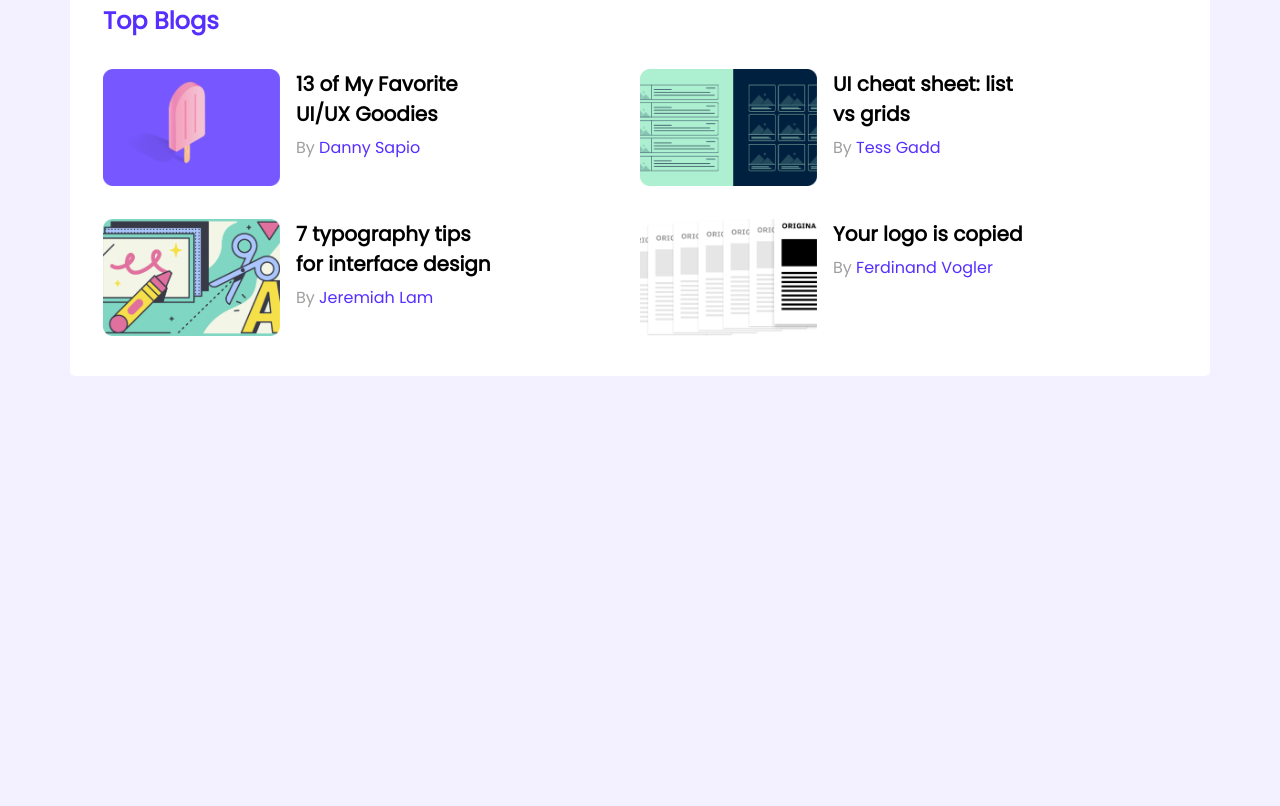
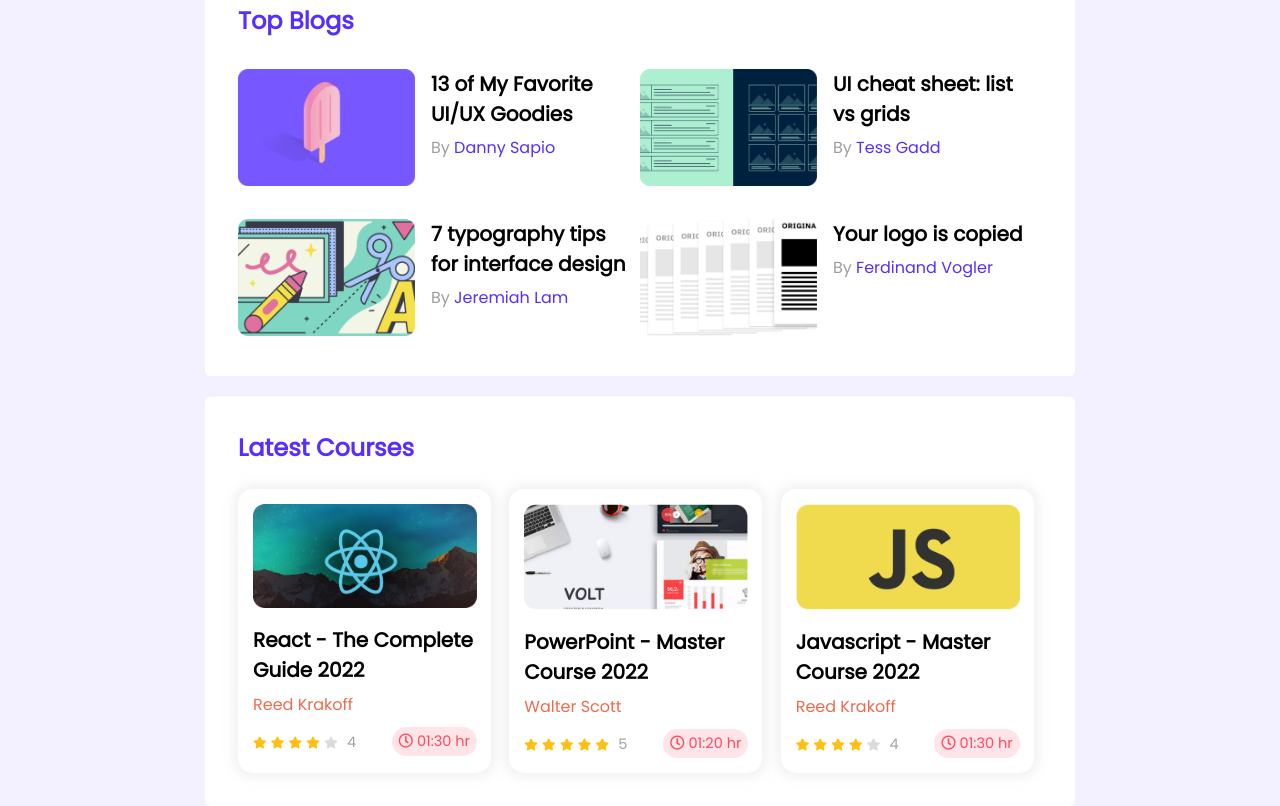
Before and after one commit to technayan/leader-board, a plain HTML site: page index.html in a window 1280 px wide. Shown: the part 442-1248 px from the top of the page. Before the commit the page ends 818 px from the top, so only its background shows below. Drawn offline with Linux system fonts and the light colour scheme.

Commit message:
Latest Courses Section Added

```diff
--- a/index.html
+++ b/index.html
@@ -5,6 +5,9 @@
     <meta http-equiv="X-UA-Compatible" content="IE=edge">
     <meta name="viewport" content="width=device-width, initial-scale=1.0">
     <title>Leader Board</title>
+    <!-- Font Awesome -->
+    <link rel="stylesheet" href="https://use.fontawesome.com/releases/v5.15.4/css/all.css" integrity="sha384-DyZ88mC6Up2uqS4h/KRgHuoeGwBcD4Ng9SiP4dIRy0EXTlnuz47vAwmeGwVChigm" crossorigin="anonymous">
+    <!-- Style Sheet -->
     <link rel="stylesheet" href="style/style.css">
 </head>
 <body>
@@ -104,6 +107,70 @@
                     </div>
                 </section>
             </div>
+            <div class="latest-course-wrapper">
+                <section class="latest-course-section">
+                    <h2 class="section-title">Latest Courses</h2>
+                    <div class="courses">
+                        <div class="course">
+                            <img src="./images/courses/course-1.png" alt="React Course" class="course-img">
+                            <a href="#" class="course-title">React - The Complete Guide 2022</a>
+                            <a href="#" class="instractor">Reed Krakoff</a>
+                            <div class="course-info">
+                                <div class="rating">
+                                    <i class="fas fa-star"></i>
+                                    <i class="fas fa-star"></i>
+                                    <i class="fas fa-star"></i>
+                                    <i class="fas fa-star"></i>
+                                    <i class="fas fa-star unmarked"></i>
+                                    <span>4</span>
+                                </div>
+                                <div class="duration">
+                                    <i class="far fa-clock"></i>
+                                    01:30 hr
+                                </div>
+                            </div>
+                        </div>
+                        <div class="course">
+                            <img src="./images/courses/course-2.png" alt="Powerpoint Course" class="course-img">
+                            <a href="#" class="course-title">PowerPoint - Master Course 2022</a>
+                            <a href="#" class="instractor">Walter Scott</a>
+                            <div class="course-info">
+                                <div class="rating">
+                                    <i class="fas fa-star"></i>
+                                    <i class="fas fa-star"></i>
+                                    <i class="fas fa-star"></i>
+                                    <i class="fas fa-star"></i>
+                                    <i class="fas fa-star"></i>
+                                    <span>5</span>
+                                </div>
+                                <div class="duration">
+                                    <i class="far fa-clock"></i>
+                                    01:20 hr
+                                </div>
+                            </div>
+                        </div>
+                        <div class="course">
+                            <img src="./images/courses/course-3.png" alt="Javascript Course" class="course-img">
+                            <a href="#" class="course-title">Javascript - Master Course 2022</a>
+                            <a href="#" class="instractor">Reed Krakoff</a>
+                            <div class="course-info">
+                                <div class="rating">
+                                    <i class="fas fa-star"></i>
+                                    <i class="fas fa-star"></i>
+                                    <i class="fas fa-star"></i>
+                                    <i class="fas fa-star"></i>
+                                    <i class="fas fa-star unmarked"></i>
+                                    <span>4</span>
+                                </div>
+                                <div class="duration">
+                                    <i class="far fa-clock"></i>
+                                    01:30 hr
+                                </div>
+                            </div>
+                        </div>
+                    </div>
+                </section>
+            </div>
         </div>
     </main>
 </body>
--- a/style/style.css
+++ b/style/style.css
@@ -19,7 +19,7 @@
 
 /* Reset CSS */
 .container {
-    width: 1140px;
+    width: 870px;
     margin: auto;
 }
 .section-title {
@@ -40,7 +40,6 @@
     background: #562eff;
 }
 nav .container {
-    width: 1140px;
     margin: auto;
     display: flex;
     justify-content: space-between;
@@ -140,3 +139,68 @@
 .author-name:hover {
     color: #ffc831;
 }
+
+/* Latest Courses Section CSS */
+
+.latest-course-wrapper {
+    background: #fff;
+    border-radius: 5px;
+    margin-top: 21px;
+    padding: 33px;
+}
+.courses {
+    margin-top: 24px;
+    display: grid;
+    grid-template-columns: repeat(3, 1fr);
+    grid-gap: 10px;
+}
+.course {
+    padding: 15px;
+    border-radius: 15px;
+    box-shadow: 0 0 10px 5px rgba(231, 231, 231, 0.5);
+    width: 253px;
+}
+.course-img {
+    width: 224px;
+}
+.course-title {
+    font-size: 20px;
+    font-weight: 700;
+    color: #000;
+    text-decoration: none;
+    display: inline-block;
+    width: 220px;
+    margin-top: 10px;
+}
+.instractor {
+    color: #ed6b4f;
+    text-decoration: none;
+    margin-top: 7px;
+    display: inline-block;
+}
+.course-info {
+    margin-top: 10px;
+    width: 224px;
+    display: flex;
+    align-items: center;
+    justify-content: space-between;
+}
+.fa-star {
+    font-size: 12px;
+    color: #ffc014;
+}
+.unmarked {
+    color: #aeaeae70;
+}
+.course-info span {
+    margin-left: 5px;
+    color: #a2a2a2;
+    font-size: 14.5px;
+}
+.duration {
+    background: #ffe4e8;
+    font-size: 14.5px;
+    padding: 4px 7px;
+    border-radius: 15px;
+    color: #ff4a60;
+}
```
